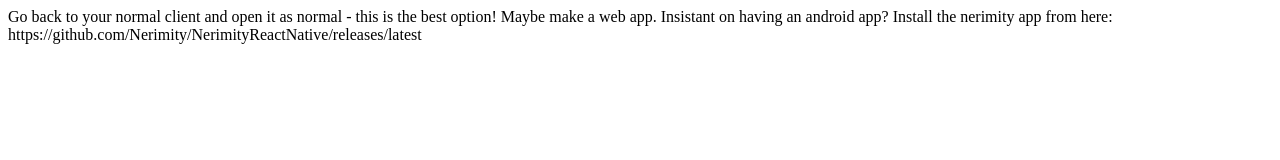
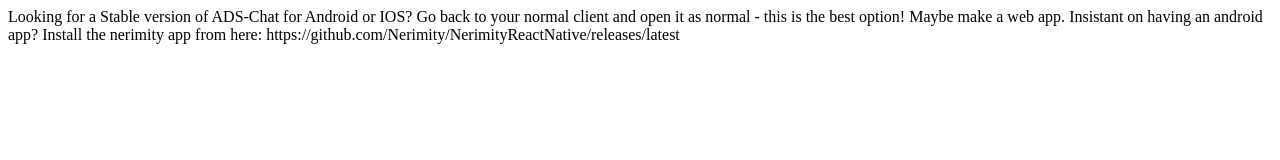
Before and after one commit to QuizzityMC/Download-The-web-app, a plain HTML site: page index.html in a window 1280 px wide. Drawn offline with Linux system fonts and the light colour scheme.

Commit message:
Update index.html

```diff
--- a/index.html
+++ b/index.html
@@ -1,4 +1,4 @@
-<title>Looking for a Stable version of ADS-Chat for Android or IOS?</title>
+<heading>Looking for a Stable version of ADS-Chat for Android or IOS?</heading>
 <body>Go back to your normal client and open it as normal - this is the best option!
     Maybe make a web app.
 
```
